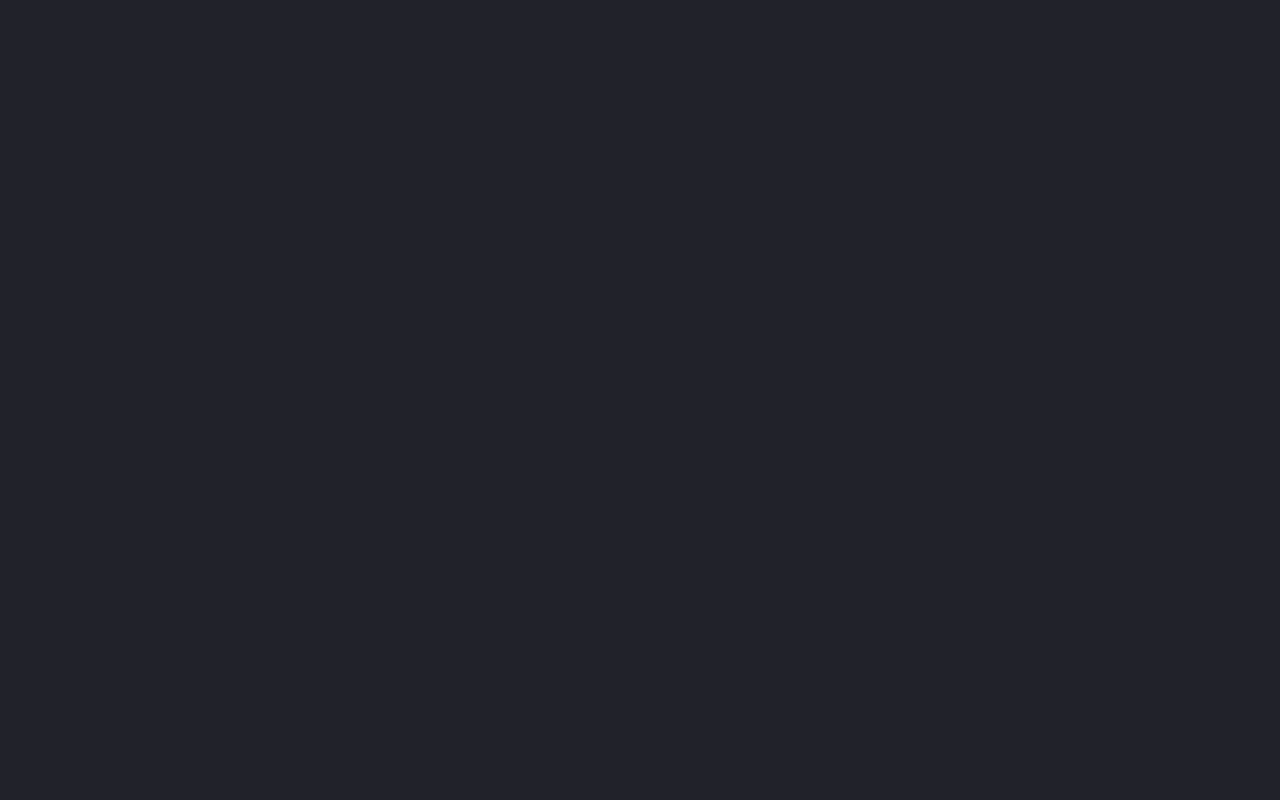
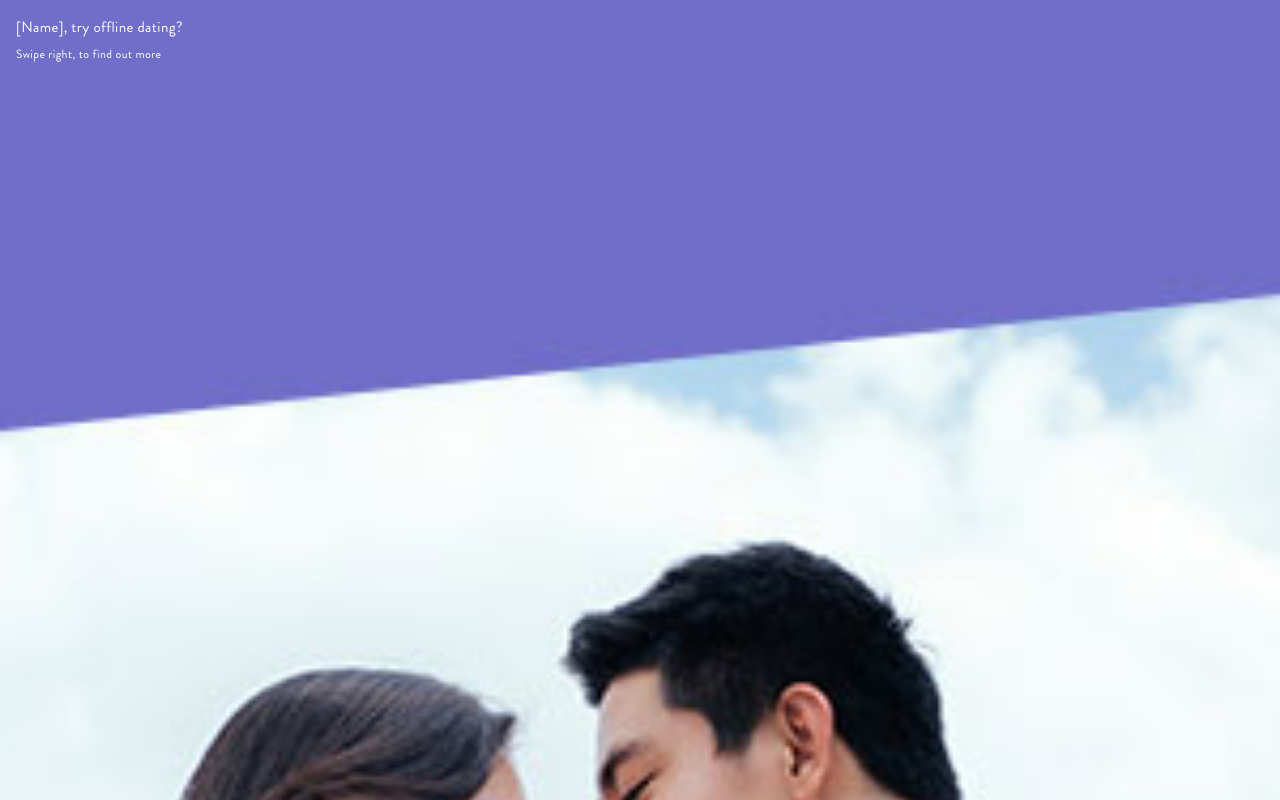
Before and after one commit to ZengJunyong/vue-cli-20180529, a Vue app: page /#/TargetCard in a window 1280 px wide. Shown: the top 800 px of the page. Built offline with nearby package versions, Linux system fonts and the light colour scheme.

Commit message:
target cards

```diff
--- a/src/components/Step1.vue
+++ b/src/components/Step1.vue
@@ -76,7 +76,7 @@
     },
     methods: {
         register () {
-          this.$router.push({name: 'step2'})
+          this.$router.push({name: 'Step2'})
         },
         ignore(){
           this.$refs.hold.show()
--- /dev/null
+++ b/src/components/TargetCard.vue
@@ -0,0 +1,66 @@
+<template>
+  <div>
+    <div v-if="which == 0">
+      <img style="width: 100%;" src="/static/TC_4.jpg" alt="">
+      <div class="fixed-bottom p-3 _1">
+        [Name], meet someone who is specially picked for you.
+        <br>
+        <div class="fs12">
+          Swipe right to find out more now
+        </div>
+      </div>
+    </div>
+    <div v-if="which == 1">
+      <img style="width: 100%;" src="/static/TC_2.jpg" alt="">
+      <div style="position: absolute;height: 100%;top: 0;width: 100%;padding: 15px;color:#706EC8;">
+        <div style="border: 1px solid #706EC8;height: 100%;position: relative;">
+          <div class="p-3" style="position: absolute;bottom: 0px;">
+            [Name], go 1-on-1 dating!
+            <br>
+            <div class="fs12">Get an exclusive match today! </div>
+          </div>
+        </div>
+      </div>
+    </div>
+    <div v-if="which == 2">
+      <img style="width: 100%;" src="/static/Group2.jpg" alt="">
+      <div class="fixed-top p-3 _2">
+        [Name], try offline dating?
+        <br>
+        <div class="fs12">
+          Swipe right, to find out more
+        </div>
+      </div>
+    </div>
+  </div>
+</template>
+
+<script>
+  export default {
+    data () {
+      return {}
+    },
+    computed: {
+      which(){
+        return Math.floor(Math.random()*3)
+      }
+    },
+    methods: {}
+  }
+</script>
+
+<style scoped>
+  ._1,._2 {
+    color: white;
+    font-size: 15px;
+  }
+
+  ._1{
+    background: #0000008a;
+  }
+
+  .fs12 {
+    padding-top: 6px;
+    font-size: 12px;
+  }
+</style>
--- a/src/router/index.js
+++ b/src/router/index.js
@@ -2,6 +2,7 @@ import Vue from 'vue'
 import Router from 'vue-router'
 import Step1 from '@/components/Step1'
 import Step2 from '@/components/Step2'
+import TargetCard from '@/components/TargetCard'
 
 Vue.use(Router)
 
@@ -9,13 +10,18 @@ export default new Router({
   routes: [
     {
       path: '/',
-      name: 'step1',
+      name: 'Step1',
       component: Step1
     },
     {
-      path: '/step2',
-      name: 'step2',
+      path: '/Step2',
+      name: 'Step2',
       component: Step2
+    },
+    {
+      path: '/TargetCard',
+      name: 'TargetCard',
+      component: TargetCard
     }
   ]
 })
```
Also changed, not shown: src/assets/main.css (line endings or trailing spaces), static/Group2.jpg (added), static/Rectangle.png (added).
